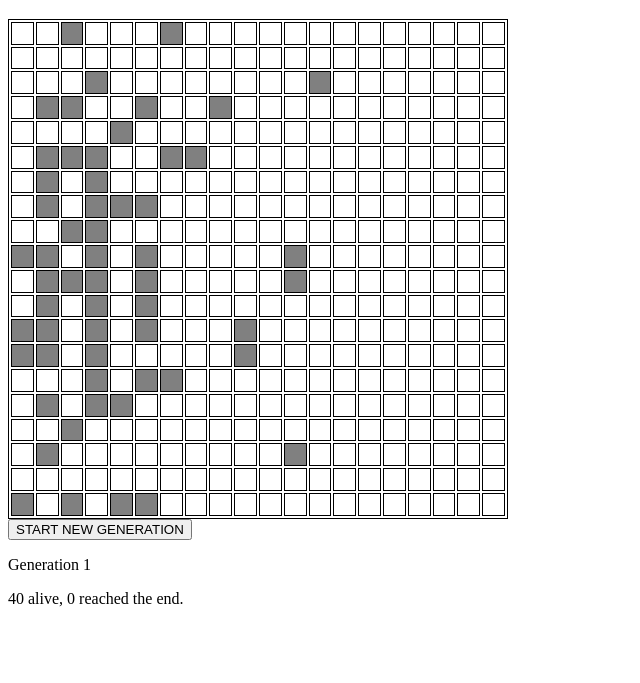
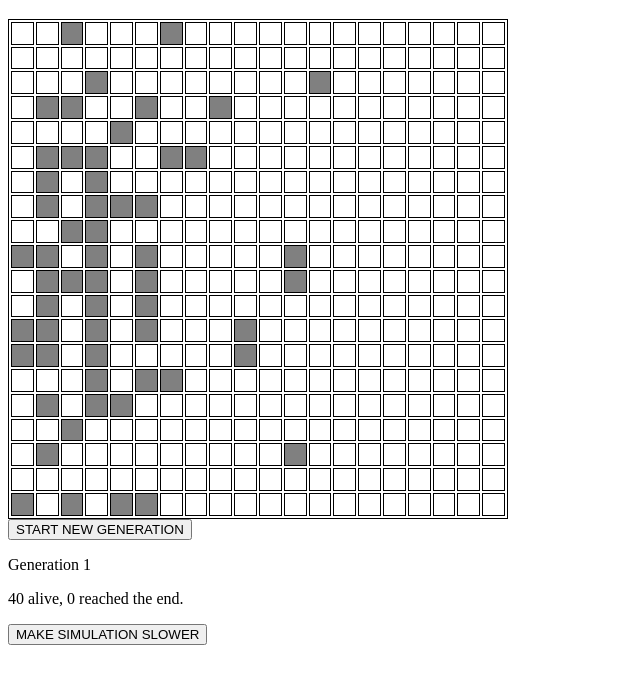
Before and after one commit to Advay978/minnow-shark-ai, a plain HTML site: page index.html in a window 1280 px wide. Shown: the part 61-744 px from the top of the page, without its empty margins (0-640 px from the left). Drawn offline with Linux system fonts and the light colour scheme.

Commit message:
Update index.html

```diff
--- a/index.html
+++ b/index.html
@@ -4,7 +4,7 @@
 <head>
   <meta charset="utf-8">
   <meta name="viewport" content="width=device-width">
-  <title>replit</title>
+  <title>AI SHARKS AND MINNOWS</title>
   <link href="style.css" rel="stylesheet" type="text/css" />
 </head>
 
@@ -455,6 +455,7 @@
   <button onclick = "newgeneration()">START NEW GENERATION</button><p id="generation">Generation 1</p>
   <p id="report">100 alive, 0 reached the end</p>
   <script src="script.js"></script>
+  <button onclick = "speedchange()" id="speed">MAKE SIMULATION SLOWER</button>
 </body>
 
 </html>
```
